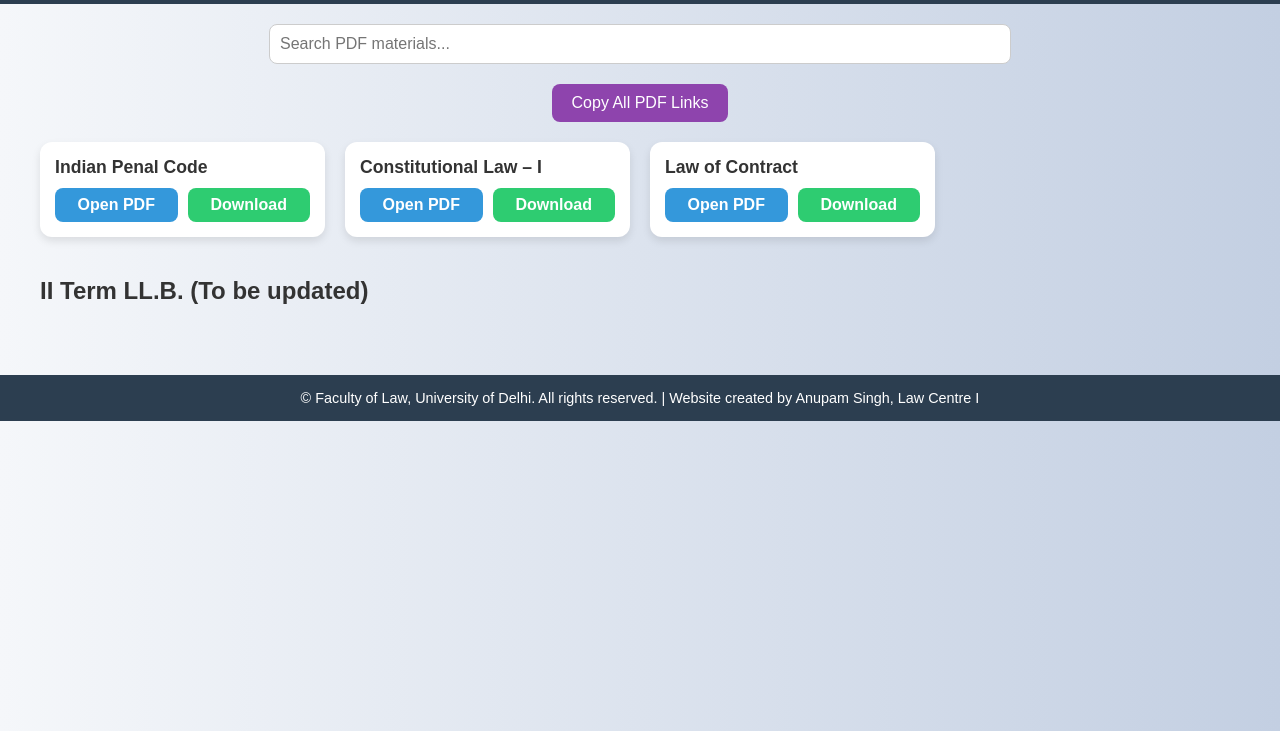
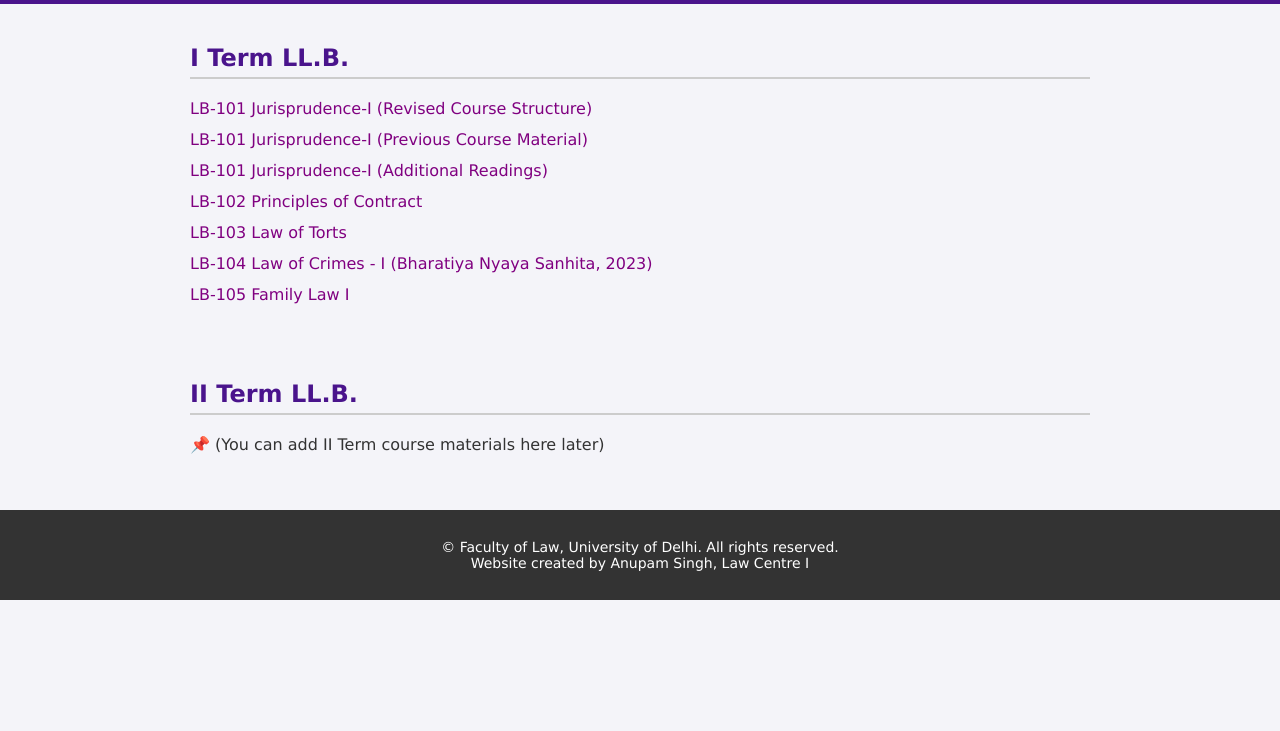
Before and after one commit to anupamsingh-git/law-materials, a plain HTML site: page index.html in a window 1280 px wide. Shown: the part 69-800 px from the top of the page. Drawn offline with Linux system fonts and the light colour scheme.

Commit message:
Update index.html

```diff
--- a/index.html
+++ b/index.html
@@ -3,160 +3,89 @@
 <head>
   <meta charset="UTF-8">
   <meta name="viewport" content="width=device-width, initial-scale=1.0">
-  <title>Faculty of Law – 1st Sem Course Material</title>
+  <title>Faculty of Law - 1st Sem Course Material</title>
   <style>
     body {
+      font-family: Verdana, Geneva, sans-serif;
       margin: 0;
-      font-family: Arial, sans-serif;
-      background: linear-gradient(to right, #f5f7fa, #c3cfe2);
+      padding: 0;
+      background: #f4f4f9;
       color: #333;
     }
     header {
+      background: #4a148c;
+      color: #fff;
       text-align: center;
       padding: 20px;
-      background: #2c3e50;
-      color: white;
-      font-size: 1.8em;
-      font-weight: bold;
     }
-    .container {
-      max-width: 1200px;
+    header h1 {
+      margin: 0;
+      font-size: 28px;
+    }
+    section {
+      padding: 20px;
+      max-width: 900px;
       margin: auto;
-      padding: 20px;
     }
-    .search-box {
-      text-align: center;
-      margin-bottom: 20px;
+    h2 {
+      color: #4a148c;
+      border-bottom: 2px solid #ccc;
+      padding-bottom: 5px;
     }
-    .search-box input {
-      width: 60%;
-      padding: 10px;
-      border-radius: 8px;
-      border: 1px solid #ccc;
-      font-size: 1em;
+    ul {
+      list-style-type: none;
+      padding: 0;
     }
-    .cards {
-      display: grid;
-      grid-template-columns: repeat(auto-fill, minmax(280px, 1fr));
-      gap: 20px;
+    ul li {
+      margin: 12px 0;
     }
-    .card {
-      background: white;
-      padding: 15px;
-      border-radius: 12px;
-      box-shadow: 0 4px 8px rgba(0,0,0,0.1);
-      transition: transform 0.2s;
+    ul li a {
+      text-decoration: none;
+      font-size: 16px;
+      color: #800080;
+      transition: color 0.3s;
     }
-    .card:hover {
-      transform: translateY(-5px);
-    }
-    .card h3 {
-      font-size: 1.1em;
-      margin: 0 0 10px;
-    }
-    .buttons {
-      display: flex;
-      gap: 10px;
-      margin-top: 10px;
-    }
-    .buttons a {
-      flex: 1;
-      text-align: center;
-      padding: 8px;
-      border-radius: 8px;
-      text-decoration: none;
-      color: white;
-      font-weight: bold;
-    }
-    .open-btn { background: #3498db; }
-    .download-btn { background: #2ecc71; }
-    .copy-section {
-      text-align: center;
-      margin: 20px 0;
-    }
-    .copy-section button {
-      padding: 10px 20px;
-      border: none;
-      background: #8e44ad;
-      color: white;
-      font-size: 1em;
-      border-radius: 8px;
-      cursor: pointer;
+    ul li a:hover {
+      color: #d500f9;
     }
     footer {
       text-align: center;
+      background: #333;
+      color: #fff;
       padding: 15px;
-      margin-top: 30px;
-      background: #2c3e50;
-      color: white;
-      font-size: 0.9em;
+      margin-top: 20px;
+      font-size: 14px;
     }
   </style>
 </head>
 <body>
+  <header>
+    <h1>Faculty of Law - 1st Sem Course Material</h1>
+  </header>
 
-  <header>Faculty of Law – 1st Sem Course Material</header>
-  <div class="container">
+  <section>
+    <h2>I Term LL.B.</h2>
+    <ul>
+      <li><a href="https://lawfaculty.du.ac.in/userfiles/downloads/LLBCM/Improvised Juris -1, LB-101 (1) (1)-1.pdf" target="_blank">LB-101 Jurisprudence-I (Revised Course Structure)</a></li>
+      <li><a href="https://lawfaculty.du.ac.in/userfiles/downloads/LLBCM/Ist%20Term_Jurisprudence-I_LB101_2023.pdf" target="_blank">LB-101 Jurisprudence-I (Previous Course Material)</a></li>
+      <li><a href="https://lawfaculty.du.ac.in/userfiles/downloads/LLBCM/Jurisprudence%20I Additional Readings (FINAL).pdf" target="_blank">LB-101 Jurisprudence-I (Additional Readings)</a></li>
+      <li><a href="https://lawfaculty.du.ac.in/userfiles/downloads/LLBCM/Ist%20Term_Law of Contract_LB102_2023.pdf" target="_blank">LB-102 Principles of Contract</a></li>
+      <li><a href="https://lawfaculty.du.ac.in/userfiles/downloads/Ist+Term_Law+of+Torts_LB103_2025(pdfgear.com).pdf" target="_blank">LB-103 Law of Torts</a></li>
+      <li><a href="https://lawfaculty.du.ac.in/userfiles/downloads/LLBCM/Law%20of Crimes-1 BNS 2025.pdf" target="_blank">LB-104 Law of Crimes - I (Bharatiya Nyaya Sanhita, 2023)</a></li>
+      <li><a href="https://lawfaculty.du.ac.in/userfiles/downloads/LLBCM/Ist%20Term_Family Law- I_LB105_2023.pdf" target="_blank">LB-105 Family Law I</a></li>
+    </ul>
+  </section>
 
-    <div class="search-box">
-      <input type="text" id="searchInput" placeholder="Search PDF materials...">
-    </div>
-
-    <div class="copy-section">
-      <button onclick="copyAllLinks()">Copy All PDF Links</button>
-    </div>
-
-    <div class="cards" id="pdfList">
-      <div class="card">
-        <h3>Indian Penal Code</h3>
-        <div class="buttons">
-          <a href="https://lawfaculty.du.ac.in//userfiles/downloads/1642570895-825f3c18c27f6cf9a6d8.pdf" class="open-btn" target="_blank">Open PDF</a>
-          <a href="https://lawfaculty.du.ac.in//userfiles/downloads/1642570895-825f3c18c27f6cf9a6d8.pdf" class="download-btn" download>Download</a>
-        </div>
-      </div>
-      <div class="card">
-        <h3>Constitutional Law – I</h3>
-        <div class="buttons">
-          <a href="https://lawfaculty.du.ac.in//userfiles/downloads/1642571033-b74ab5c2f62e25987d35.pdf" class="open-btn" target="_blank">Open PDF</a>
-          <a href="https://lawfaculty.du.ac.in//userfiles/downloads/1642571033-b74ab5c2f62e25987d35.pdf" class="download-btn" download>Download</a>
-        </div>
-      </div>
-      <div class="card">
-        <h3>Law of Contract</h3>
-        <div class="buttons">
-          <a href="https://lawfaculty.du.ac.in//userfiles/downloads/1642571108-741df93e04905a6db2c8.pdf" class="open-btn" target="_blank">Open PDF</a>
-          <a href="https://lawfaculty.du.ac.in//userfiles/downloads/1642571108-741df93e04905a6db2c8.pdf" class="download-btn" download>Download</a>
-        </div>
-      </div>
-    </div>
-
-    <h2 style="margin-top:40px;">II Term LL.B. (To be updated)</h2>
-
-  </div>
+  <section>
+    <h2>II Term LL.B.</h2>
+    <ul>
+      <li>📌 (You can add II Term course materials here later)</li>
+    </ul>
+  </section>
 
   <footer>
-    © Faculty of Law, University of Delhi. All rights reserved. | Website created by Anupam Singh, Law Centre I
+    <p>&copy; Faculty of Law, University of Delhi. All rights reserved.<br>
+       Website created by Anupam Singh, Law Centre I</p>
   </footer>
-
-  <script>
-    // Search filter
-    document.getElementById("searchInput").addEventListener("keyup", function() {
-      let filter = this.value.toLowerCase();
-      let cards = document.querySelectorAll(".card");
-      cards.forEach(card => {
-        let text = card.innerText.toLowerCase();
-        card.style.display = text.includes(filter) ? "" : "none";
-      });
-    });
-
-    // Copy all links
-    function copyAllLinks() {
-      let links = Array.from(document.querySelectorAll(".card .open-btn")).map(a => a.href).join("\n");
-      navigator.clipboard.writeText(links).then(() => {
-        alert("All PDF links copied to clipboard!");
-      });
-    }
-  </script>
-
 </body>
 </html>
```
